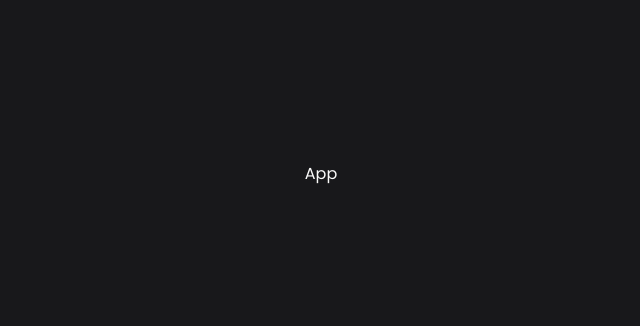
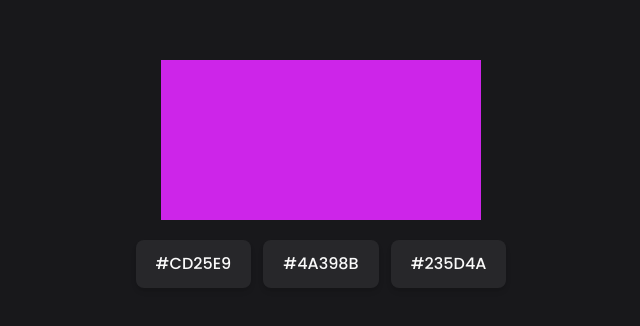
Before and after one commit to MoDrazzz/react-challenges, a React (Vite) app: page / in a window 1280 px wide. Shown: the part 226-552 px from the top of the page, without its empty margins (319-959 px from the left). Built offline with nearby package versions, Linux system fonts and the light colour scheme.

Commit message:
feat: add color guessing game

```diff
--- a/src/App.tsx
+++ b/src/App.tsx
@@ -1,9 +1,82 @@
+import classNames from 'classnames'
 import { View } from 'components'
+import Button from 'components/Button'
+import { useEffect, useState } from 'react'
+
+const HEX_RANGE = 'ABCDEF0123456789'
+
+const getRandomHex = () => {
+  let randomHex = '#'
+
+  for (let i = 0; i < 6; i++) {
+    randomHex += HEX_RANGE[Math.floor(Math.random() * HEX_RANGE.length)]
+  }
+
+  return randomHex
+}
+
+const shuffle = (array: string[]) => {
+  return array.sort(() => 0.5 - Math.random())
+}
 
 const App = () => {
+  const [correctColor, setCorrectColor] = useState('')
+  const [answers, setAnswers] = useState<string[]>([])
+  const [result, setResult] = useState<'win' | 'lose' | null>()
+
+  const restartGame = () => {
+    const correctColor = getRandomHex()
+
+    setCorrectColor(correctColor)
+    setAnswers(shuffle([correctColor, getRandomHex(), getRandomHex()]))
+    setResult(null)
+  }
+
+  const handleAnswer = (hex: string) => {
+    if (hex === correctColor) {
+      setResult('win')
+    } else {
+      setResult('lose')
+    }
+  }
+
+  useEffect(() => {
+    restartGame()
+  }, [])
+
   return (
     <View>
-      <h1>App</h1>
+      <div className="relative flex flex-col items-center gap-5">
+        <div
+          className="h-40 w-80"
+          style={{
+            backgroundColor: correctColor,
+          }}
+        />
+        <div className="flex gap-3">
+          {answers.map((hex, index) => (
+            <Button
+              key={index}
+              label={hex}
+              onClick={() => handleAnswer(hex)}
+              disabled={!!result}
+            />
+          ))}
+        </div>
+        {result && (
+          <div className="absolute top-full mt-6 grid justify-items-center gap-2">
+            <p
+              className={classNames('text-2xl font-semibold', {
+                'text-green-500': result === 'win',
+                'text-red-500': result === 'lose',
+              })}
+            >
+              {result === 'win' ? 'You are right!' : 'You are wrong!'}
+            </p>
+            <Button label="Restart Game" onClick={restartGame} />
+          </div>
+        )}
+      </div>
     </View>
   )
 }
```
